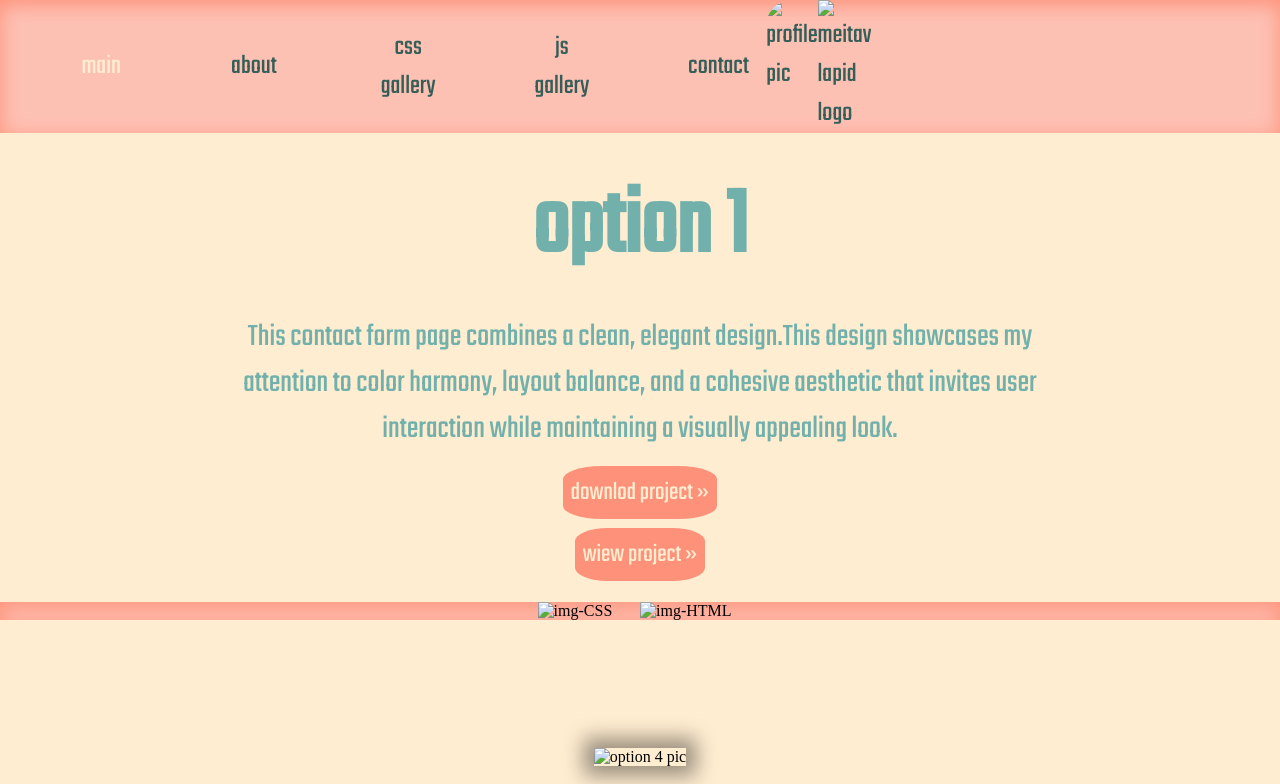
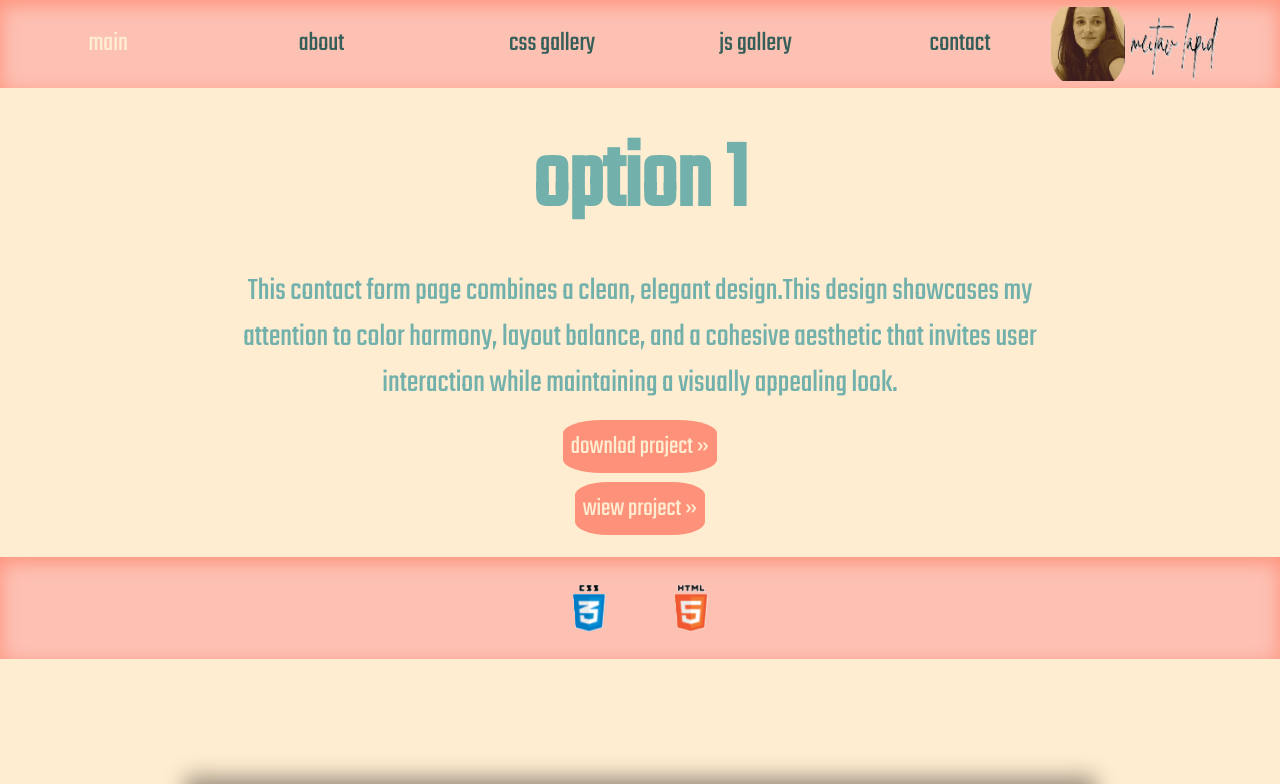
Before and after one commit to meitavlapid/portfolio, a plain HTML site: page html css project/project 1/option1.html in a window 1280 px wide. Shown: the top 784 px of the page. Drawn offline with Linux system fonts and the light colour scheme; the site is published under a folder, as on GitHub Pages, so addresses that start at the root find nothing; a web font is replaced by a local one.

Commit message:
123789456

```diff
--- a/html css project/project 1/option1.html
+++ b/html css project/project 1/option1.html
@@ -45,21 +45,21 @@
       <div id="navbar">
         <nav class="nav">
           <a class="main" href="../../index.html#main">main</a>
-          <a href="/index.html#about">about</a>
-          <a href="/index.html#gallery">css gallery</a>
-          <a href="/index.html#jsgallery">js gallery</a>
-          <a href="/index.html#contact">contact</a>
+          <a href="../../index.html#about">about</a>
+          <a href="../../index.html#gallery">css gallery</a>
+          <a href="../../index.html#jsgallery">js gallery</a>
+          <a href="../../index.html#contact">contact</a>
           <img
             class="profile"
-            src="/images/meitav profile pic.jpg"
+            src="../../images/meitav profile pic.jpg"
             alt="profile pic"
           />
 
           <img
             class="name"
-            src="/images/meitav lapid name .png"
+            src="../../images/meitav lapid name .png"
             alt="meitav lapid logo"
-          /><a class="name" href="/index.html"></a>
+          /><a class="name" href="../../index.html"></a>
         </nav>
       </div>
     </header>
@@ -72,15 +72,15 @@
         appealing look.
       </p>
       <p class="downlod"><a href="./1.zip">downlod project &#187;</a></p>
-      <p class="view"><a href="./option1web.html">wiew project &#187;</a></p>
+      <p class="view"><a href="./option1.html">wiew project &#187;</a></p>
     </section>
     <div class="techIcons">
-      <img src="/images/img-CSS@2x.png" alt="img-CSS" />
-      <img src="/images/img-HTML@2x.png" alt="img-HTML" />
+      <img src="../../images/img-CSS@2x.png" alt="img-CSS" />
+      <img src="../../images/img-HTML@2x.png" alt="img-HTML" />
     </div>
     <div id="letusbox">
       <div class="box">
-        <img src="/images/project 1.png" alt="option 4 pic" />
+        <img src="../../images/project 1.png" alt="option 4 pic" />
       </div>
     </div>
     <footer>
```
